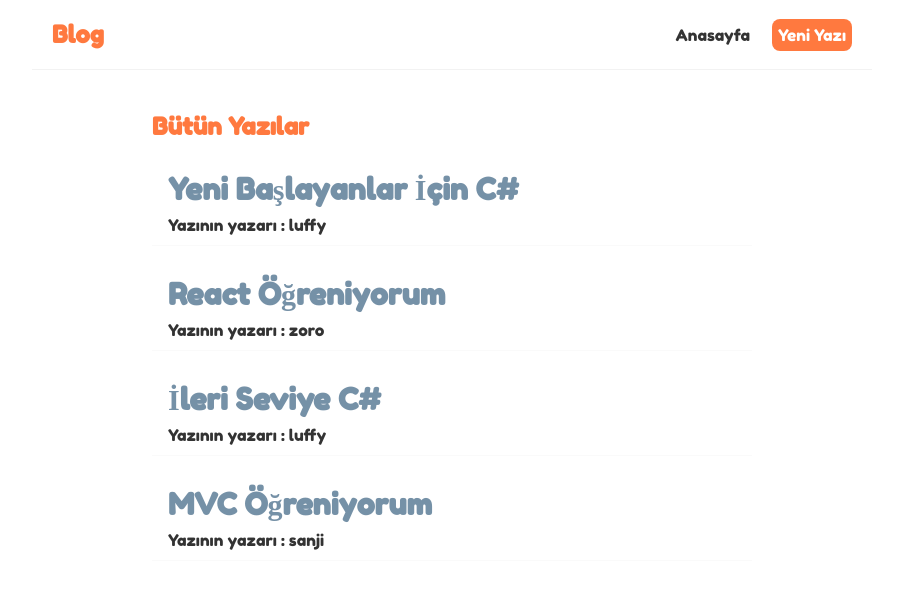
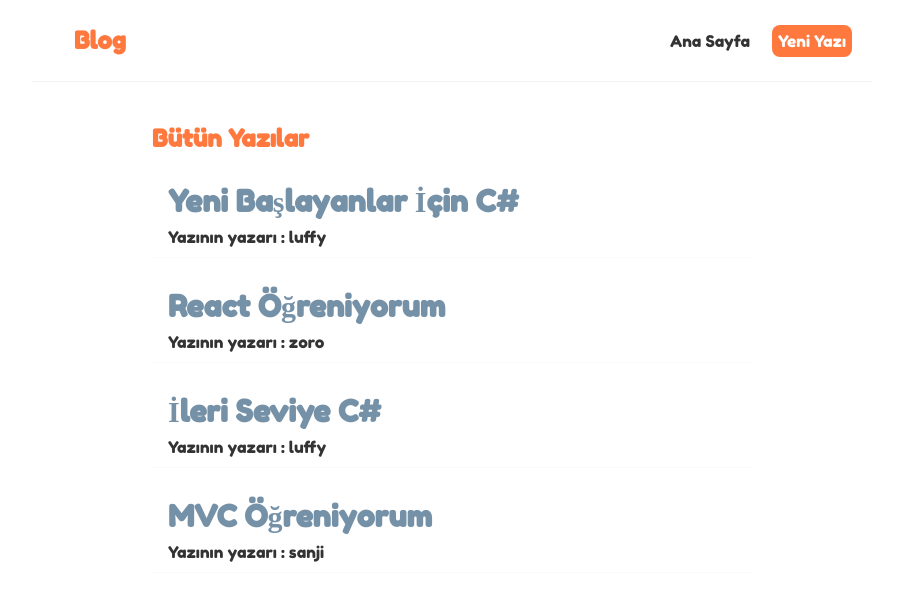
Before and after one commit to sdnrcvk/React-Basic-Blog, a React (Create React App) app: page / in a window 1280 px wide. Shown: the top 600 px of the page, without its empty margins (188-1091 px from the left). Built offline with nearby package versions, Linux system fonts and the light colour scheme; data requests are answered from the project's data file.

Commit message:
not found page added

```diff
--- a/src/App.js
+++ b/src/App.js
@@ -3,6 +3,8 @@ import Anasayfa from "./Home";
 import {BrowserRouter as Router,Route,Switch} from 'react-router-dom';
 import Create from "./Create";
 import BlogDetails from "./BlogDetails";
+import NotFound from "./NotFound";
+
 /*
 const name="Sedanur";
 const surname="Çevik";
@@ -34,6 +36,9 @@ function App() {
             <Route path="/blogs/:id">
               <BlogDetails/>
             </Route>
+            <Route path="*">
+              <NotFound/>
+            </Route>
           </Switch>
         </div>
       </div>
--- a/src/Create.js
+++ b/src/Create.js
@@ -45,9 +45,9 @@ const Create = () => {
                 <option value="zoro">Zoro</option>
                 <option value="sanji">Sanji</option>
             </select>
-            <button>Ekle</button>
-            {baslik}
-            {aciklama}
+            <button>Ekle</button> <br/>
+            {baslik} <br/>
+            {aciklama} <br/>
             {yazar}
         </form>
 
--- a/src/Navbar.js
+++ b/src/Navbar.js
@@ -3,9 +3,9 @@ import {Link} from 'react-router-dom';
 const Navbar = () => {
     return (
         <nav className="navbar">
-            <h1>Blog</h1>
+            <Link to="/"><h1>Blog</h1></Link>
             <div className="links">
-                <Link to="/">Anasayfa</Link>
+                <Link to="/">Ana Sayfa</Link>
                 <Link to="/create" style={{
                     color:'white',
                     backgroundColor:'#ff793f',
--- /dev/null
+++ b/src/NotFound.js
@@ -0,0 +1,18 @@
+import { Link } from "react-router-dom";
+
+const NotFound = () => {
+
+
+    return (
+        <>
+        <div className="not-found">
+            <h2>Yanlış Sayfa</h2>
+            <p>Sayfa Bulunamadı</p>
+            <Link to="/">Ana Sayfa</Link>
+        </div>
+
+        </>
+     );
+}
+
+export default NotFound;
```
